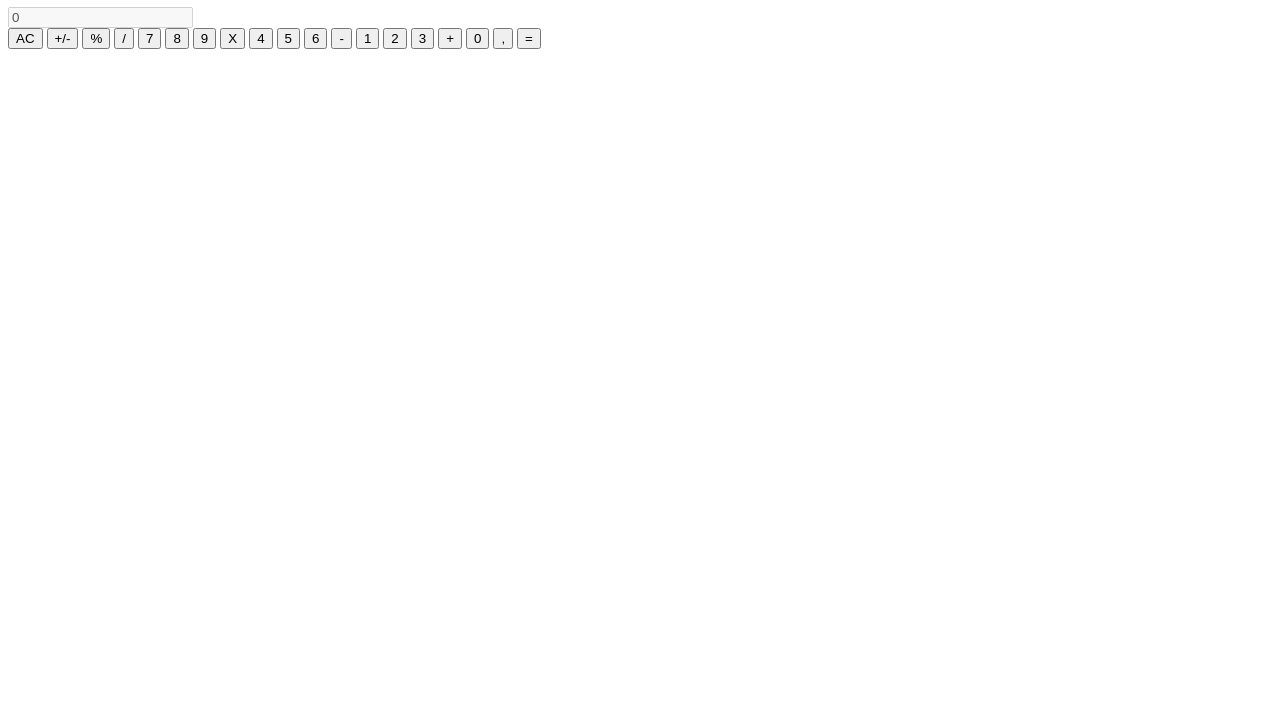
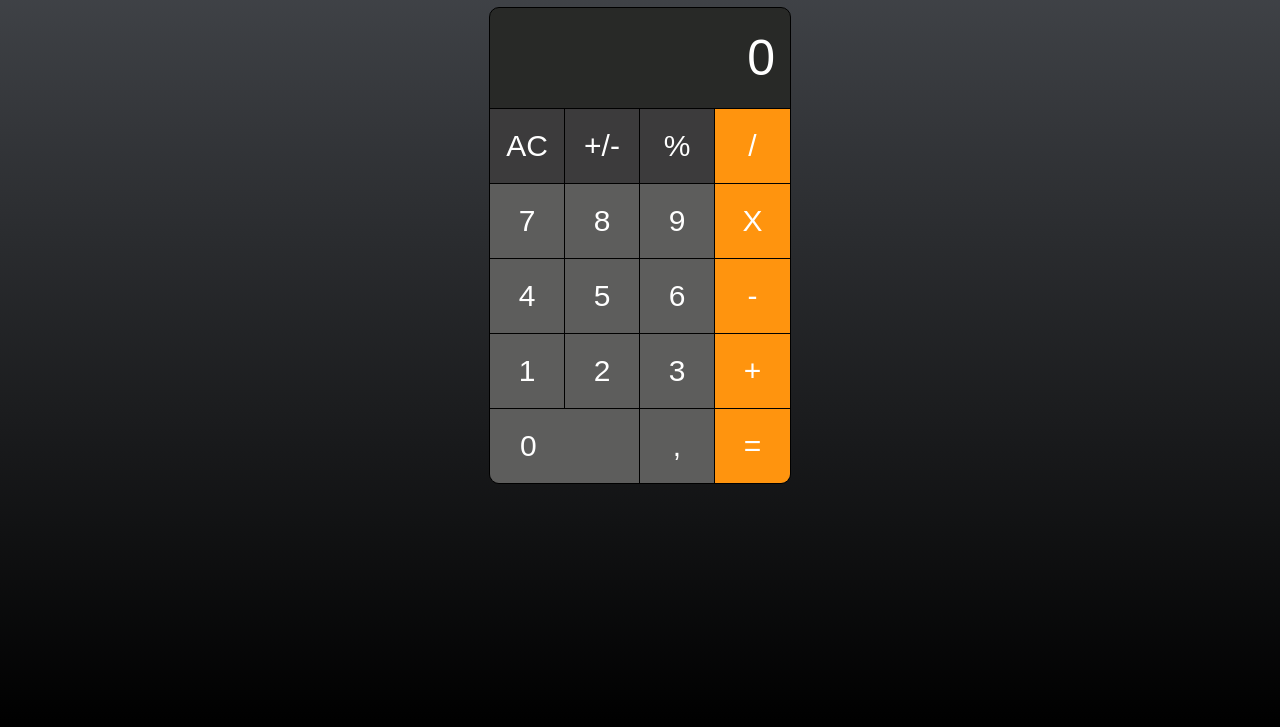
Before and after one commit to diegocatalan8/CalculatorApp, a plain HTML site: page index.html in a window 1280 px wide. Shown: the part 73-800 px from the top of the page. Drawn offline with Linux system fonts and the light colour scheme.

Commit message:
Agregamos el css

```diff
--- a/index.html
+++ b/index.html
@@ -57,7 +57,7 @@
         </button>
 
         <!--Botones fila 5-->
-        <button onclik="getContentClick(event)" class="btn">0</button>
+        <button onclik="getContentClick(event)" class="btn btn-doble">0</button>
         <button onclik="getContentClick(event)" class="btn">,</button>
         <button onclik="getContentClick(event)" class="btn btn-orange">
           =
--- a/style.css
+++ b/style.css
@@ -0,0 +1,74 @@
+html {
+  background-image: linear-gradient(to bottom, #45484d 0%, #000000 100%);
+  background-repeat: no-repeat;
+  height: 100%;
+}
+h1 {
+  text-align: center;
+  color: #fff;
+}
+
+.calculator {
+  width: 300px;
+  height: 475px;
+  background-color: #282927;
+  margin: 0 auto;
+  border-radius: 10px;
+  overflow: hidden;
+  border: 1px solid black;
+  text-align: center;
+}
+.calculator__screen {
+  width: 90%;
+  height: 100px;
+  font-size: 50px;
+  padding: 0;
+  border: 0;
+  border-radius: 6px;
+  color: white;
+  text-align: right;
+  background-color: transparent;
+  font-weight: 100;
+}
+
+.calculator__keypad {
+  border-top: 1px solid black;
+}
+.btn {
+  background-color: #5d5d5c;
+  width: 75px;
+  height: 75px;
+  float: left;
+  font-size: 30px;
+  color: #fff;
+  border: 0;
+  font-weight: 300;
+  border-right: 1px solid #000;
+  border-bottom: 1px solid #000;
+}
+.btn-doble {
+  width: 150px;
+  text-align: left;
+  padding-left: 30px;
+}
+
+.btn-dark {
+  background-color: #3c3b3c;
+}
+
+.btn-orange {
+  background-color: #ff940e;
+}
+
+.btn:nth-child(4n),
+.btn:last-child {
+  border-right: 0;
+}
+
+.btn:focus {
+  outline: none;
+}
+
+.btn:active {
+  opacity: 0.5;
+}
```
